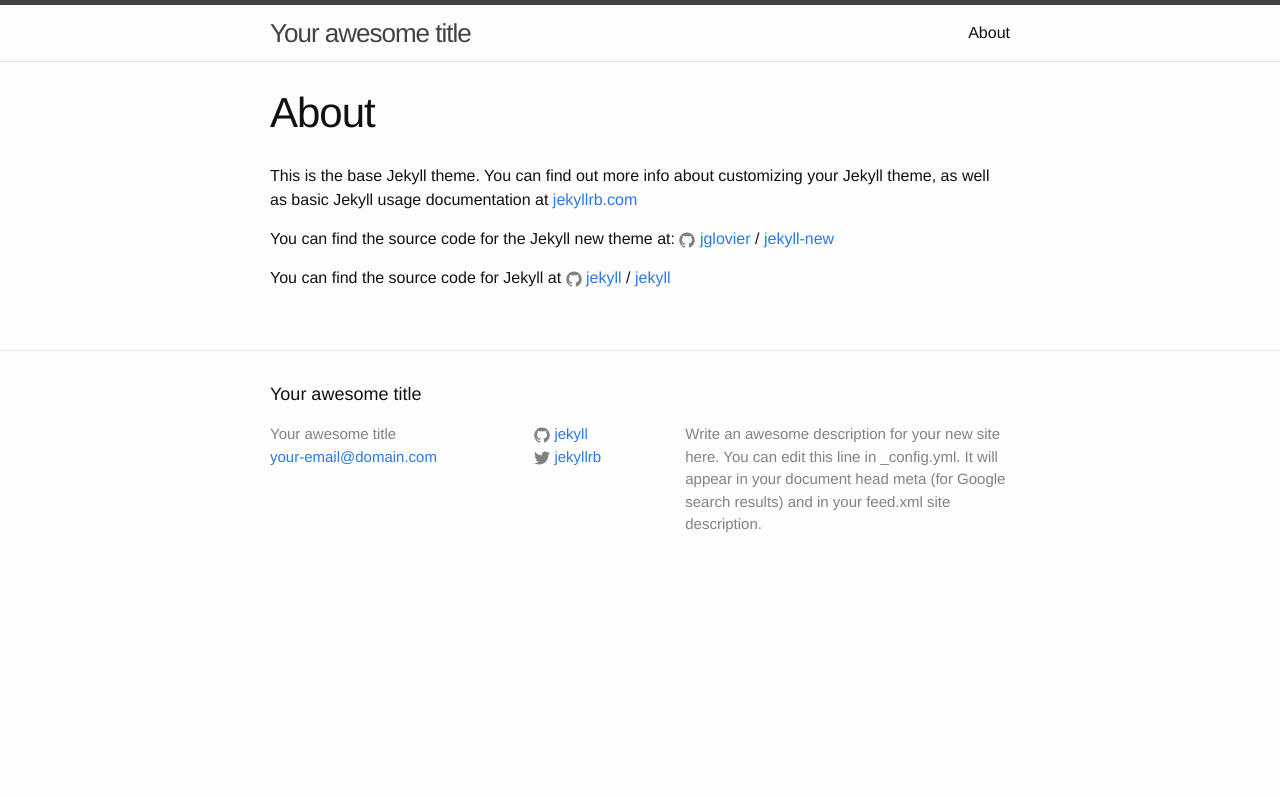
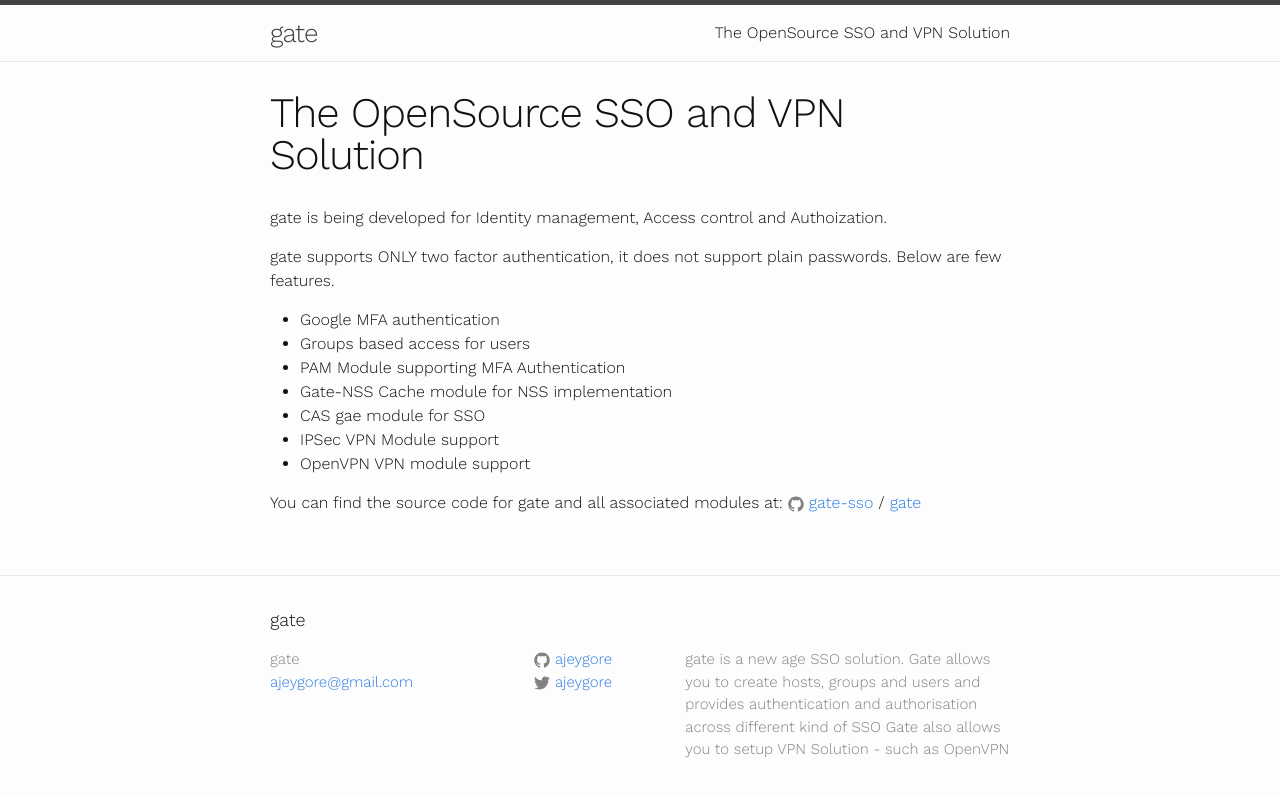
Before and after one commit to gate-sso/gate-sso.github.io, a Jekyll site: the page built from about.md, in a window 1280 px wide. Shown: the top 797 px of the page. Built offline with Jekyll 4.4.1, drawn with Linux system fonts in a browser that asks for light colours.

Commit message:
[ajey] Added gate details on github pages

```diff
--- a/_config.yml
+++ b/_config.yml
@@ -6,16 +6,17 @@
 # 'jekyll serve'. If you change this file, please restart the server process.
 
 # Site settings
-title: Your awesome title
-email: your-email@domain.com
+title: gate
+email: ajeygore@gmail.com
 description: > # this means to ignore newlines until "baseurl:"
-  Write an awesome description for your new site here. You can edit this
-  line in _config.yml. It will appear in your document head meta (for
-  Google search results) and in your feed.xml site description.
+  gate is a new age SSO solution. Gate allows you to create hosts, groups
+  and users and provides authentication and authorisation across different kind of SSO
+  Gate also allows you to setup VPN Solution - such as OpenVPN
+
 baseurl: "" # the subpath of your site, e.g. /blog
 url: "http://yourdomain.com" # the base hostname & protocol for your site
-twitter_username: jekyllrb
-github_username:  jekyll
+twitter_username: ajeygore
+github_username:  ajeygore
 
 # Build settings
 markdown: kramdown
--- a/about.md
+++ b/about.md
@@ -1,15 +1,21 @@
 ---
 layout: page
-title: About
+title: The OpenSource SSO and VPN Solution
 permalink: /about/
 ---
 
-This is the base Jekyll theme. You can find out more info about customizing your Jekyll theme, as well as basic Jekyll usage documentation at [jekyllrb.com](http://jekyllrb.com/)
+gate is being developed for Identity management, Access control and Authoization.
 
-You can find the source code for the Jekyll new theme at:
-{% include icon-github.html username="jglovier" %} /
-[jekyll-new](https://github.com/jglovier/jekyll-new)
+gate supports ONLY two factor authentication, it does not support plain passwords. Below are few features.
+* Google MFA authentication
+* Groups based access for users
+* PAM Module supporting MFA Authentication
+* Gate-NSS Cache module for NSS implementation
+* CAS gae module for SSO
+* IPSec VPN Module support
+* OpenVPN VPN module support
 
-You can find the source code for Jekyll at
-{% include icon-github.html username="jekyll" %} /
-[jekyll](https://github.com/jekyll/jekyll)
+
+You can find the source code for gate and all associated modules at:
+{% include icon-github.html username="gate-sso" %} /
+[gate](https://github.com/gate-sso/gate)
--- a/css/main.scss
+++ b/css/main.scss
@@ -3,10 +3,11 @@
 ---
 @charset "utf-8";
 
+@import url('https://fonts.googleapis.com/css?family=Pacifico|Quicksand|Work+Sans:300');
 
 
 // Our variables
-$base-font-family: "Helvetica Neue", Helvetica, Arial, sans-serif;
+$base-font-family: "Work Sans","Helvetica Neue", Helvetica, Arial, sans-serif;
 $base-font-size:   16px;
 $base-font-weight: 400;
 $small-font-size:  $base-font-size * 0.875;
--- a/index.html
+++ b/index.html
@@ -4,7 +4,7 @@ layout: default
 
 <div class="home">
 
-  <h1 class="page-heading">Posts</h1>
+  <h1 class="page-heading">Gate Source: <a href="http://github.com/gate-sso/"> on github </a> </h1>
 
   <ul class="post-list">
     {% for post in site.posts %}
```
Also changed, not shown: _posts/2016-07-08-welcome-to-gate.markdown (added, +15 -0 lines), _posts/2016-07-08-welcome-to-jekyll.markdown (deleted, +0 -25 lines).
